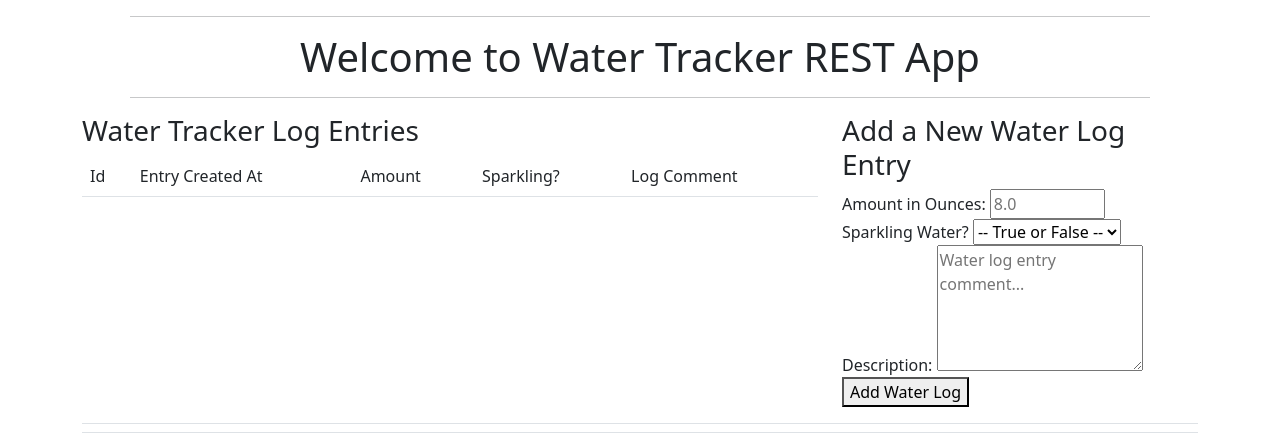
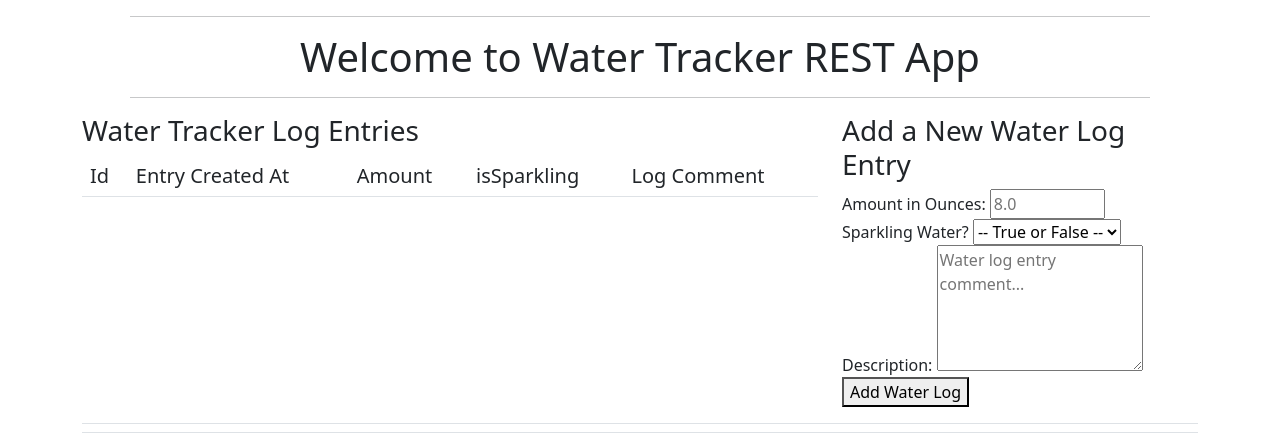
Before and after one commit to brian-teets/EventTrackerProject, a Spring Boot app: page / in a window 1280 px wide. Shown: the top 436 px of the page. Run offline with Spring Boot 4, Linux system fonts and the light colour scheme; data that the repository does not hold is empty.

Commit message:
minor changes to index html doc

```diff
--- a/WaterTracker/src/main/resources/static/index.html
+++ b/WaterTracker/src/main/resources/static/index.html
@@ -24,12 +24,12 @@
 				<div id="waterLogDiv">
 					<h3>Water Tracker Log Entries</h3>
 					<table class="table table-striped table-hover">
-						<thead>
+						<thead class="h5">
 							<tr>
 								<td>Id</td>
 								<td>Entry Created At</td>
 								<td>Amount</td>
-								<td>Sparkling?</td>
+								<td>isSparkling</td>
 								<td>Log Comment</td>
 							</tr>
 						</thead>
@@ -73,7 +73,7 @@
 					<div id="displayExistingEntriesAtClick">
 						<h3 id="displayExistingEntriesH3"></h3>
 						<table class="table table-sm table-hover">
-						<thead>
+						<thead class="h5">
 							<tr>
 								<td id="existingEntryHeaderId"></td>
 								<td id="existingEntryHeaderCreatedAt"></td>
```
